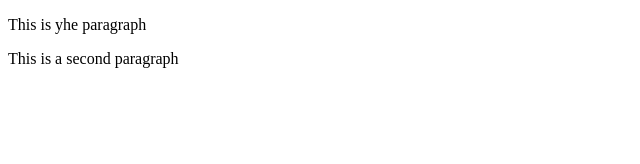
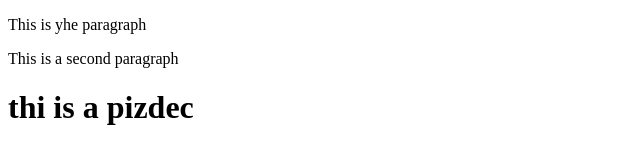
Before and after one commit to johnandron/git-test, a website: page index.html in a window 1280 px wide. Shown: the whole page, without its empty margins (0-640 px from the left). Drawn offline with Linux system fonts and the light colour scheme.

Commit message:
fourth commit

```diff
--- a/index.html
+++ b/index.html
@@ -5,6 +5,8 @@
     <title>Title</title>
     <p>This is yhe paragraph</p>
     <p>This is a second paragraph</p>
+    <h1>thi is a pizdec</h1>
+
 </head>
 <body>
 
```
Also changed, not shown: package.json (added, +16 -0 lines), 2 other files.
